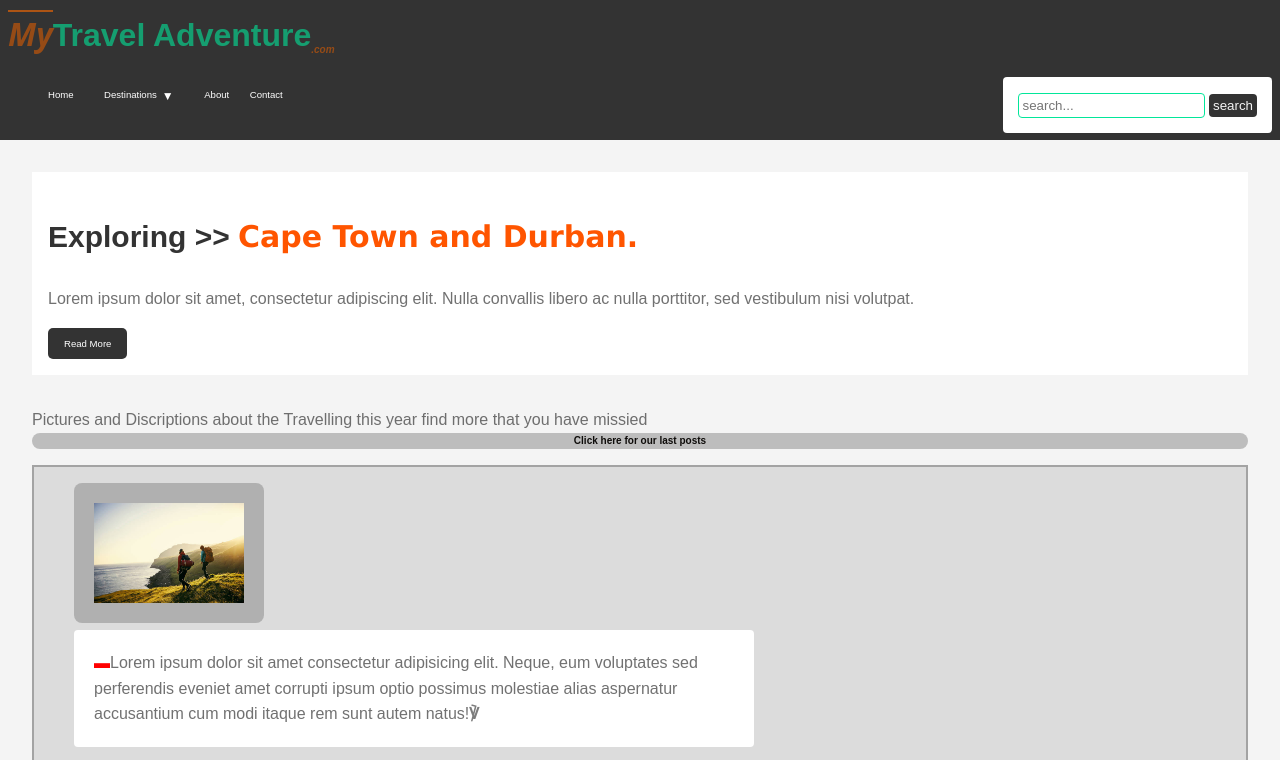
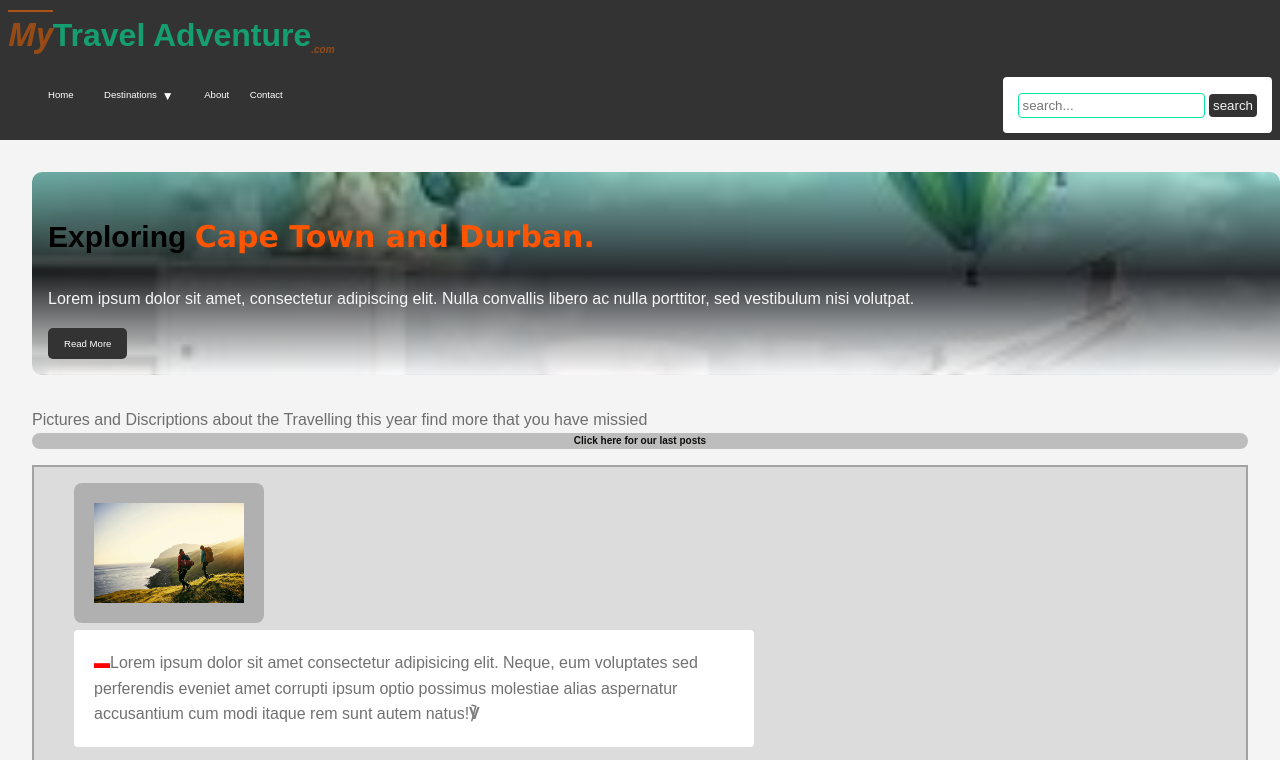
Before and after one commit to keitumetse3/Travel-blog, a plain HTML site: page index.html in a window 1280 px wide. Shown: the top 760 px of the page. Drawn offline with nearby package versions, Linux system fonts and the light colour scheme.

Commit message:
Add files via upload

```diff
--- a/index.html
+++ b/index.html
@@ -38,8 +38,8 @@
     </header>
     <main>
         <section class="post">
-            <h2>Exploring >> <span>Cape Town and Durban.</span> </h2>
-            <p>Lorem ipsum dolor sit amet, consectetur adipiscing elit. Nulla convallis libero ac nulla porttitor, sed vestibulum nisi volutpat.</p>
+            <h2 style="color: black;">Exploring <span>Cape Town and Durban.</span> </h2>
+            <p style="color: rgb(246, 246, 246);">Lorem ipsum dolor sit amet, consectetur adipiscing elit. Nulla convallis libero ac nulla porttitor, sed vestibulum nisi volutpat.</p>
             <a href="#" class="btn">Read More</a>
         </section>
        <section>
--- a/style.css
+++ b/style.css
@@ -344,10 +344,10 @@ pre{
         background: #333;
         padding: 15px;
         border-radius:4px;
-    position: absolute;
-top: 290px;
-left: 50px;
-min-width: 50%;
+         position: absolute;
+        top: 290px;
+        left: 50px;
+        min-width: 50%;
       }
 }
 .drop-down{
@@ -403,3 +403,11 @@ i{
     font-size: 12px;
     font-weight: 700;
 }
+.post{
+    background-image: linear-gradient(rgba(2, 230, 154, 0.219),rgba(0, 0, 0, 0.75),rgba(255, 255, 255, 0.85)), url(images/images\ \(25\).jpeg);
+    background-repeat: no-repeat;
+    background-position: center;
+    background-size: cover;
+    width: 100%;
+    border-radius: 10px;
+}
```
